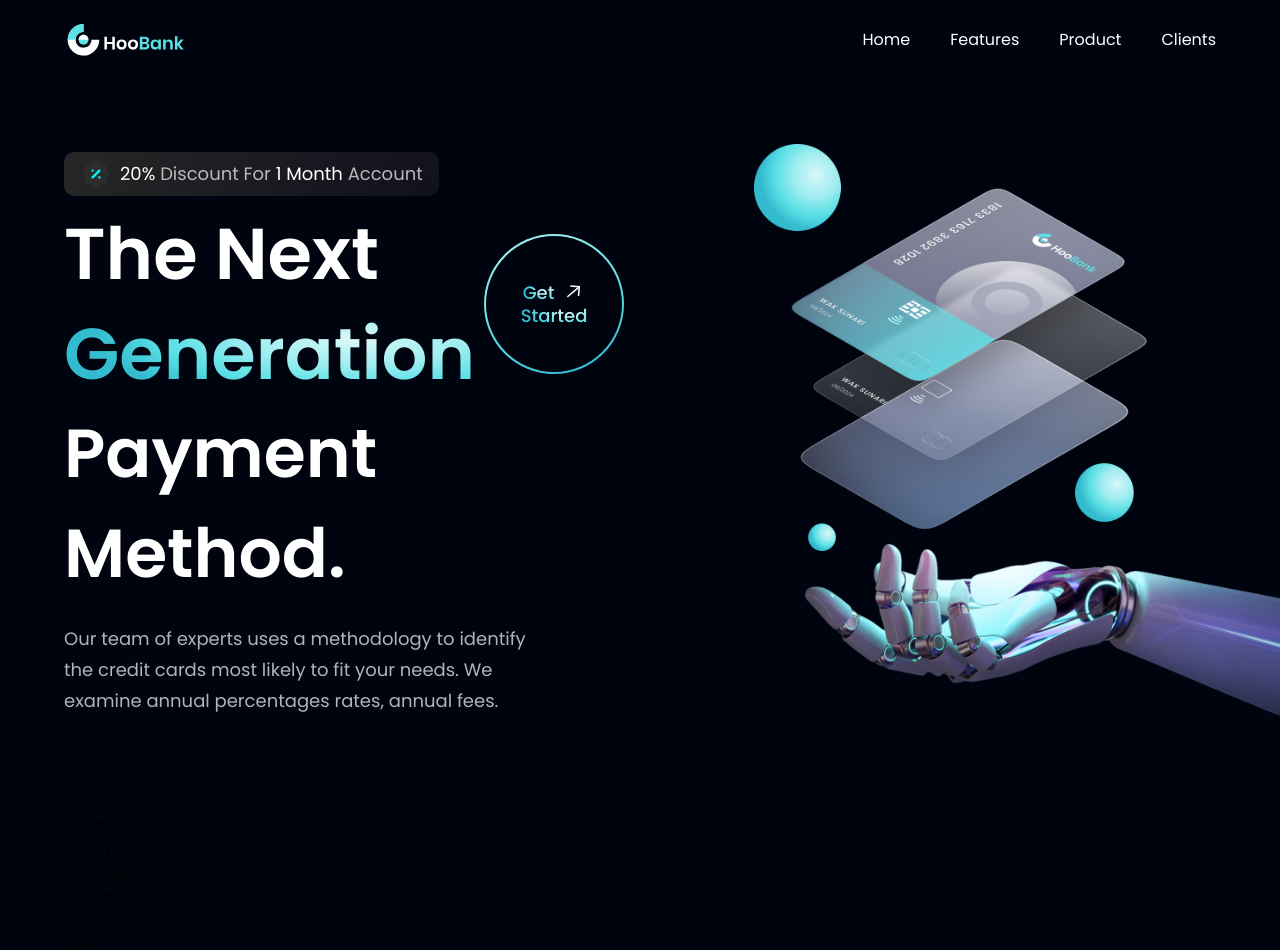
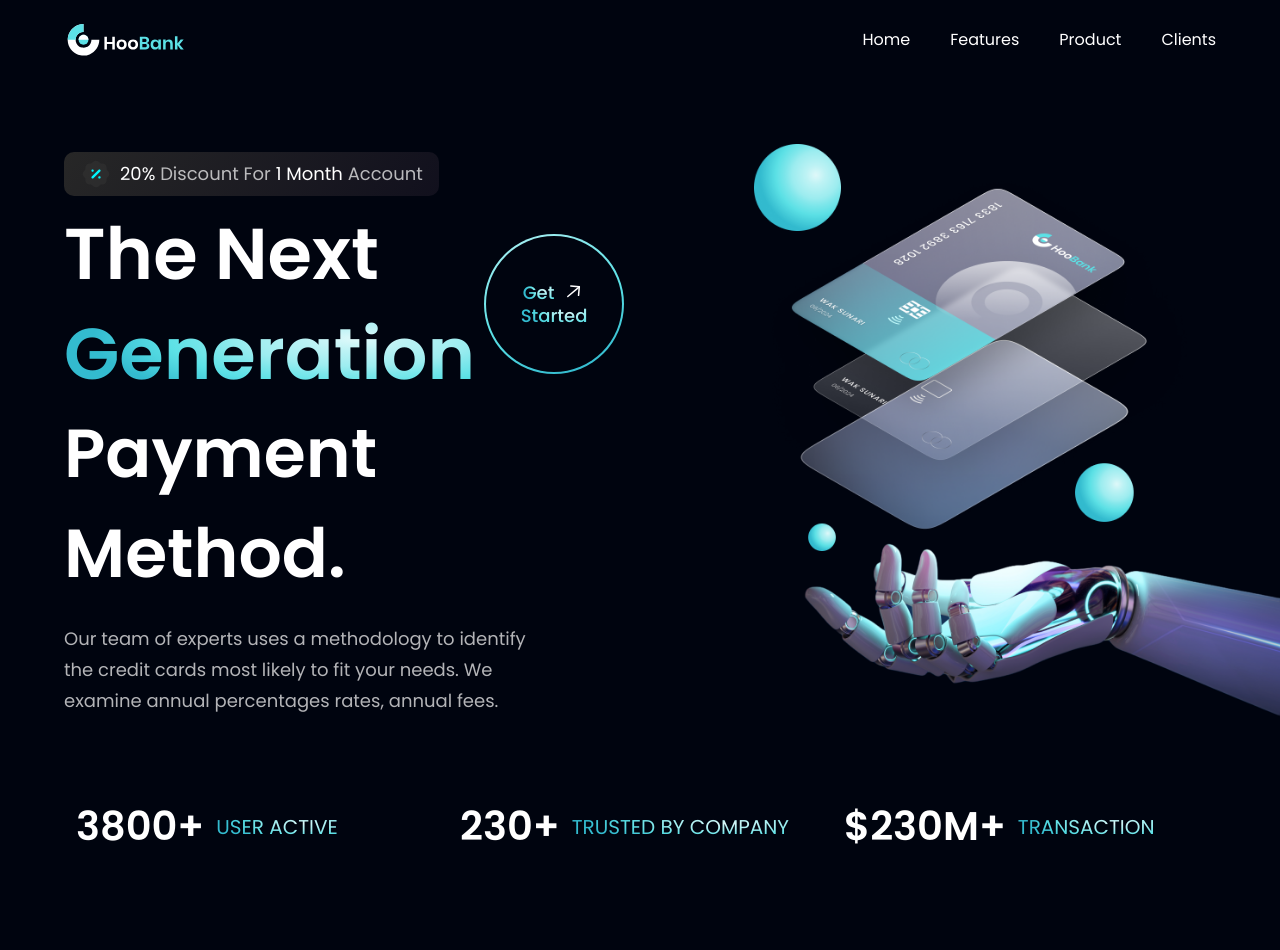
Before and after one commit to hightower9/modern-bank-app, a React (Vite) app: page / in a window 1280 px wide. Shown: the top 950 px of the page. Built offline with nearby package versions, Linux system fonts and the light colour scheme.

Commit message:
Added Stats

```diff
--- a/src/components/Stats.jsx
+++ b/src/components/Stats.jsx
@@ -1,9 +1,15 @@
-import React from 'react'
+import { stats } from '../constants'
+import styles from '../style'
 
-const Stats = () => {
-  return (
-    <div>Stats</div>
-  )
-}
+const Stats = () => (
+    <section className={`${styles.flexCenter} flex-row flex-wrap sm:mb-20 mb-6`}>
+		{stats.map(stat => (
+			<div key={stat.key} className={`flex-1 flex justify-start items-center flex-row m-3`}>
+				<h4 className="font-poppins font-semibold xs:text-[40px] text-[30px] xs:leading-[53px] leading-[43px] text-white">{stat.value}</h4>
+				<p className="font-poppins font-normal xs:text-[20px] text-[15px] xs:leading-[26px] leading-[21px] text-gradient uppercase ml-3">{stat.title}</p>
+			</div>
+		))}
+	</section>
+)
 
 export default Stats
```
